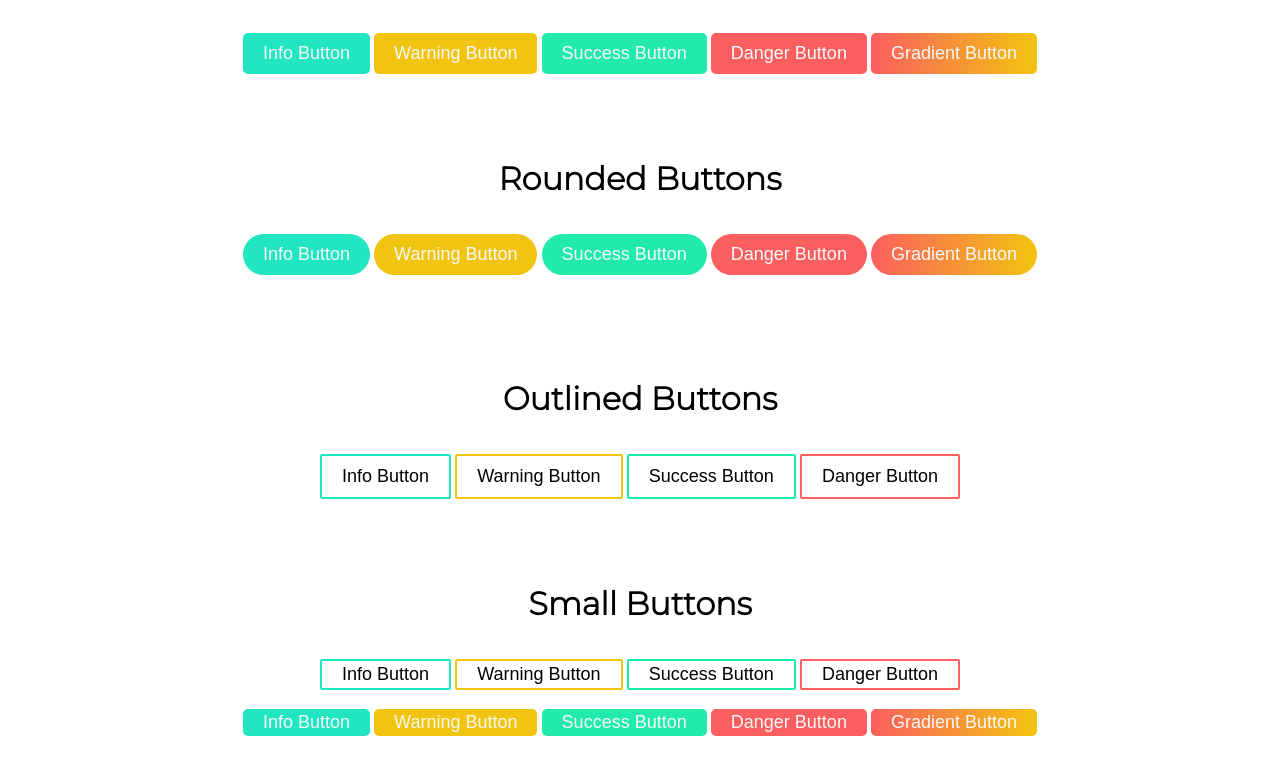
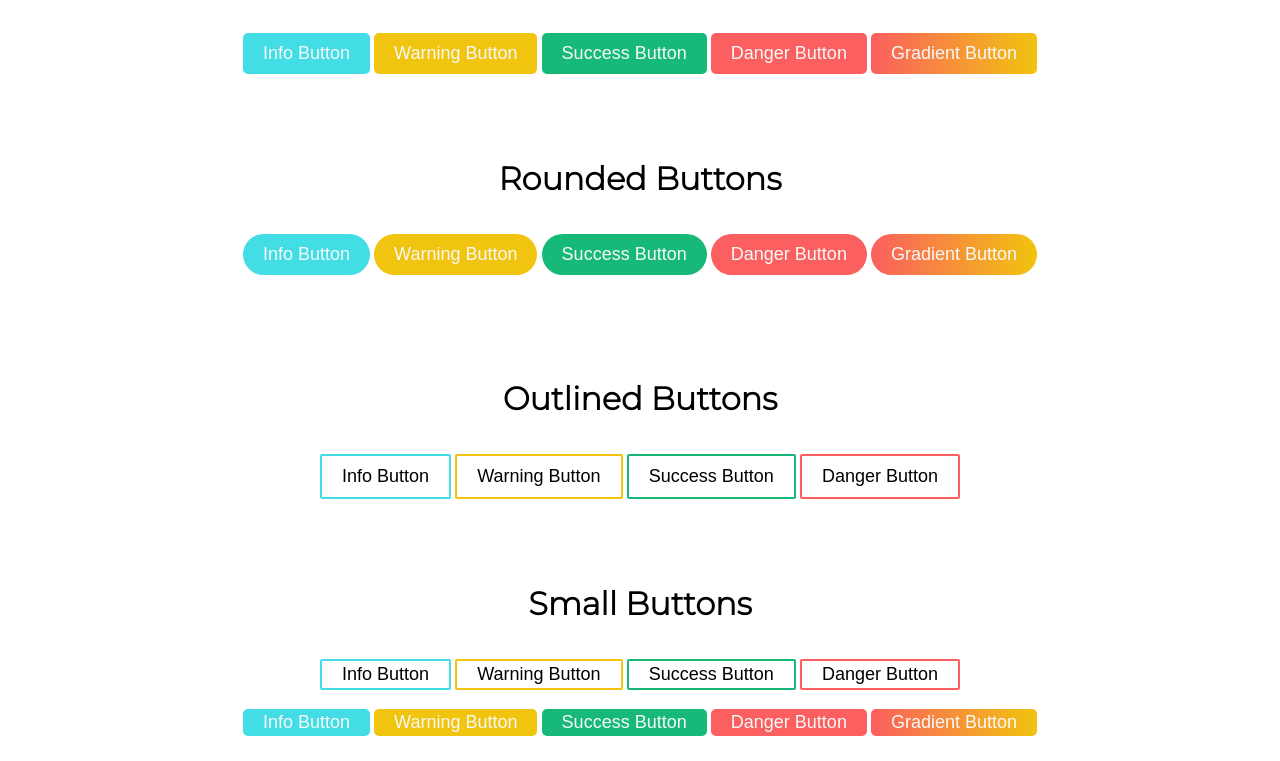
Before and after one commit to Simuratli/Ashina-CSS-framework, a plain HTML site: page index.html in a window 1280 px wide. Shown: the part 1527-2288 px from the top of the page. Drawn offline with nearby package versions, Linux system fonts and the light colour scheme; files that its build step writes are made by us from their sources.

Commit message:
button colors updated

```diff
--- a/css/ashina.scss
+++ b/css/ashina.scss
@@ -1,7 +1,7 @@
 $dangercolor:#FB5F5F;
-$infocolor:#21e6c1;
+$infocolor:#43dde6;
 $warningcolor:#F1C40F;
-$successcolor:#22eaaa;
+$successcolor:#17b978;
 $disable:#979A9A;
 $white:#F7F9F9;
 @import url('https://fonts.googleapis.com/css2?family=Montserrat:wght@300&display=swap');
```
